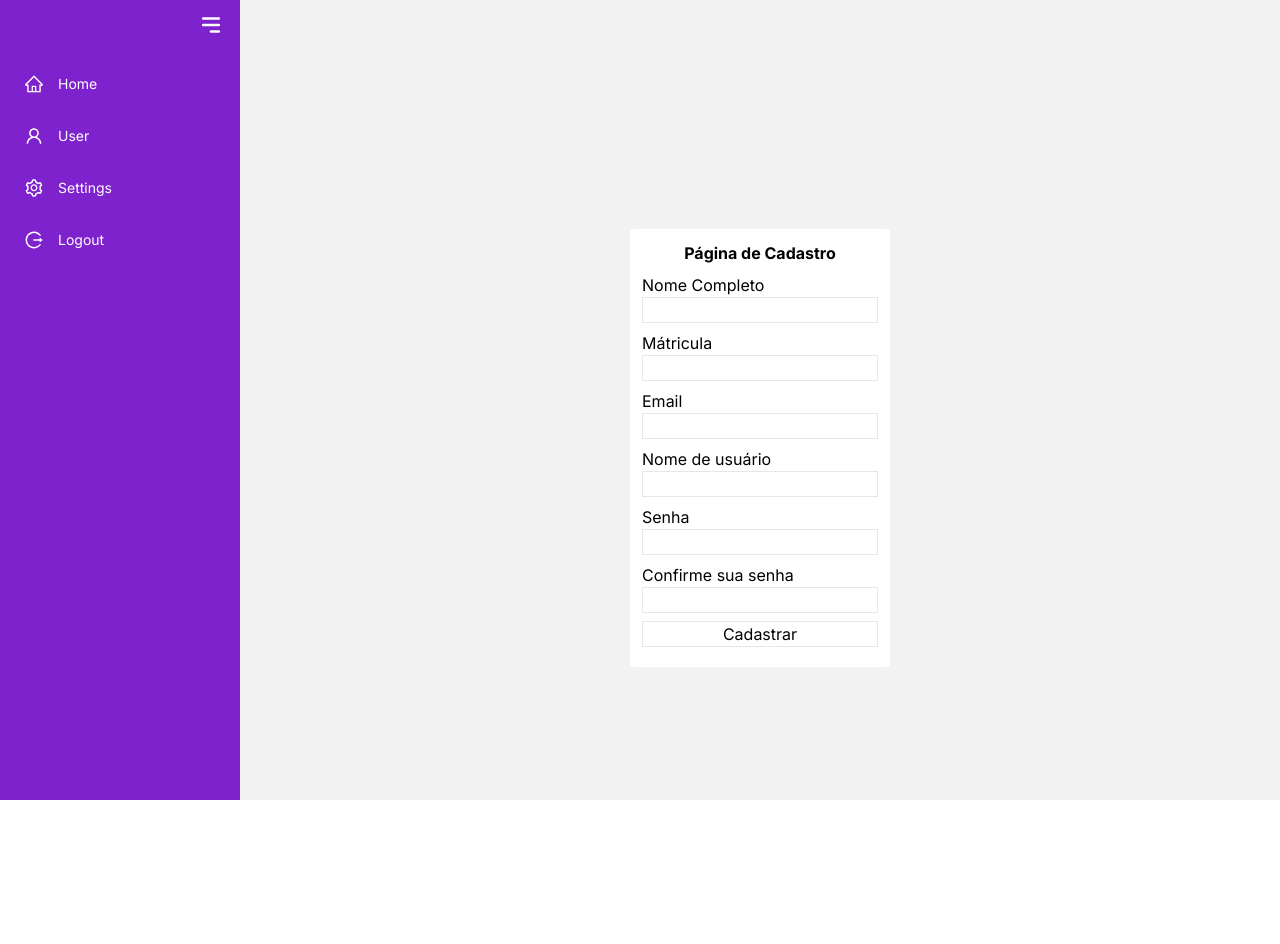
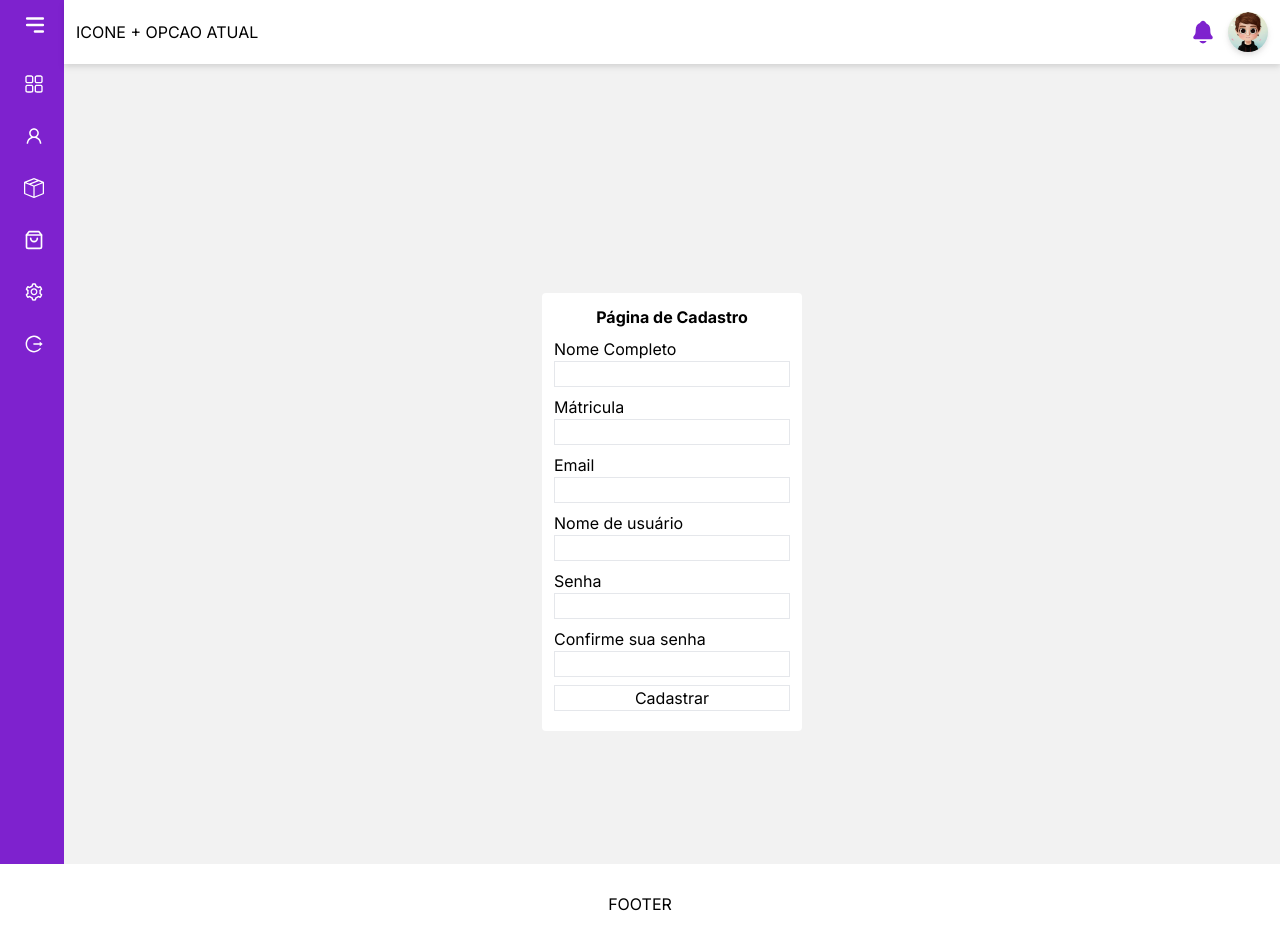
Before and after one commit to CamilodeAssis/Smart-Store-1.0, a React (Vite) app in the folder client/: page /user in a window 1280 px wide. Before the commit the page ends 800 px from the top, so only its background shows below. Built offline with nearby package versions, Linux system fonts and the light colour scheme.

Commit message:
uptade navbar

```diff
--- a/client/src/App.tsx
+++ b/client/src/App.tsx
@@ -1,16 +1,21 @@
+
 import { GlobalRoutes } from "./routes/GlobalRoutes"
+import { Menu } from './components/Menu'
+import { Footer } from './components/Footer'
 
 
-import { Dashboard } from './components/Dashboard'
-export const App =() => {
+export const App = () => {
 
 
   return (
-
     <>
-    <Dashboard />
+      <section className="flex ">
+        <Menu />
+        <div className='w-full'>
+          <GlobalRoutes />
+        </div>
+      </section>
+      <Footer />
     </>
-
-
   )
 }
--- a/client/src/components/Dashboard.tsx
+++ b/client/src/components/Dashboard.tsx
@@ -1,55 +1,14 @@
-import React from 'react';
-import { useState, useEffect } from 'react'
-import { Link } from 'react-router-dom';
-import { Options } from '../helpers/data/options'
-import { OptionsType } from '../types/optionsType'
-import { GlobalRoutes } from "../routes/GlobalRoutes"
-
-import { HiMenuAlt3 } from 'react-icons/hi'
-
+import { NavBar } from "../components/NavBar";
 
 export const Dashboard = () => {
 
-    const [menuOptions, setMenuOptions] = useState<OptionsType[]>(Options);
-
-    const [isOpen, setIsOpen] = useState(true);
 
 
-
-    return (
-        <section className="flex ">
-            <div className={`bg-purple-700 min-h-screen ${isOpen ? 'w-72' : 'w-16'}  px-4 duration-500`}>
-                <div className="py-3 flex justify-end">
-                    <HiMenuAlt3 size={26} className="cursor-pointer text-white" onClick={() => setIsOpen(!isOpen)} />
-                </div>
-                <div className='mt-4 flex flex-col gap-4 relative text-white'>
-                    {
-                        menuOptions?.map((menu, index) => (
-                            <Link to={menu.link} key={index} className="group flex  items-center text-sm gap-3.5 font-medium p-2 hover:bg-purple-600 rounded-md">
-                                <div >{React.createElement(menu.icon, { size: "20" })}</div>
-                                <h2
-                                    style={{
-                                        transitionDelay: `${index + 2}00ms`
-                                    }}
-                                    className={`wjitespace-pre duration-500 ${!isOpen && 'opacity-0 translate-x-28 overflow-hidden'}`}>
-                                    {menu.name}
-                                </h2>
-                                <h2
-                                    className={` ${isOpen && "hidden"
-                                        } absolute left-48 bg-white  text-slate-700 whitespace-pre rounded-md drop-shadow-lg px-0 py-0 w-0 overflow-hidden group-hover:px-2 group-hover:py-1 group-hover:left-14 group-hover:duration-300 group-hover:w-fit`}>
-                                    {menu.name}
-                                </h2>
-                            </Link>
-                        ))
-                    }
-
-
-                </div>
-            </div>
-            <div className='w-full'>
-                <GlobalRoutes />
-            </div>
-        </section>
-    );
+  return (
+    <>
+      <NavBar />
+      <div></div>
+    </>
+  );
 
 }
--- /dev/null
+++ b/client/src/components/Footer.tsx
@@ -0,0 +1,6 @@
+
+export const Footer = () => {
+    return(
+        <div className="bg-white w-full h-20 flex justify-center items-center">FOOTER</div>
+    );
+}
--- a/client/src/components/Home.tsx
+++ b/client/src/components/Home.tsx
@@ -1,6 +1,12 @@
+import { NavBar } from '../components/NavBar'
+export const Home = () => {
+    return (
+        <>
+            <NavBar />
+            <div>
+                HOME
 
-export const Home = () => {
-    return(
-        <div>HOME inicio</div>
+            </div>
+        </>
     );
 }
--- a/client/src/components/Login.tsx
+++ b/client/src/components/Login.tsx
@@ -1,8 +1,11 @@
-import  { Link } from 'react-router-dom'
+import { Link } from 'react-router-dom'
+import { NavBar } from '../components/NavBar'
 
 
 export const Login = () => {
     return (
+        <>
+            <NavBar />
             <div className="flex justify-center items-center h-screen bg-grayBG w-full">
 
                 <div className="flex w-[auto] h-[300px] flex-col mt-24 items-center bg-white rounded p-2" >
@@ -17,7 +20,7 @@ export const Login = () => {
                         <input type="text" autoComplete="current-email" className="border mb-2" />
                         Senha
                         <input type="password" autoComplete="current-password" className="border mb-2" />
-                    <button type="submit"  className="border mb-2">Login</button>
+                        <button type="submit" className="border mb-2">Login</button>
                     </form>
 
                     <div className=' text-center text-xs'>Não possui uma conta? <Link className='text-red-600' to="/register">Registre-se</Link> agora mesmo</div>
@@ -25,5 +28,6 @@ export const Login = () => {
 
 
             </div>
+        </>
     );
 }
--- /dev/null
+++ b/client/src/components/Menu.tsx
@@ -0,0 +1,42 @@
+import React from 'react';
+import { useState, useEffect } from 'react'
+import { Link } from 'react-router-dom';
+import { Options } from '../helpers/data/options'
+import { OptionsType } from '../types/optionsType'
+import { HiMenuAlt3 } from 'react-icons/hi'
+
+export const Menu = () => {
+
+    const [menuOptions, setMenuOptions] = useState<OptionsType[]>(Options);
+    const [isOpen, setIsOpen] = useState(false);
+
+    return (
+        <div className={`bg-purple-700 min-h-screen ${isOpen ? 'w-72' : 'w-16'}  px-4 duration-500`}>
+
+            <div className="py-3 flex justify-end">
+                <HiMenuAlt3 size={26} className="cursor-pointer text-white" onClick={() => setIsOpen(!isOpen)} />
+            </div>
+            <div className='mt-4 flex flex-col gap-4 relative text-white'>
+                {
+                    menuOptions?.map((menu, index) => (
+                        <Link to={menu.link} key={index} className="group flex  items-center text-sm gap-3.5 font-medium p-2 hover:bg-purple-600 rounded-md">
+                            <div >{React.createElement(menu.icon, { size: "20" })}</div>
+                            <h2
+                                style={{
+                                    transitionDelay: `${index + 2}00ms`
+                                }}
+                                className={`wjitespace-pre duration-500 ${!isOpen && 'opacity-0 translate-x-28 overflow-hidden'}`}>
+                                {menu.name}
+                            </h2>
+                            <h2
+                                className={` ${isOpen && "hidden"
+                                    } absolute left-48 bg-white  text-slate-700 whitespace-pre rounded-md drop-shadow-lg px-0 py-0 w-0 overflow-hidden group-hover:px-2 group-hover:py-1 group-hover:left-14 group-hover:duration-300 group-hover:w-fit`}>
+                                {menu.name}
+                            </h2>
+                        </Link>
+                    ))
+                }
+            </div>
+        </div>
+    );
+}
--- /dev/null
+++ b/client/src/components/NavBar.tsx
@@ -0,0 +1,23 @@
+import { IoNotifications } from 'react-icons/io5'
+import img from '../assets/images/eu.jpeg'
+
+export const NavBar = () => {
+
+    return (
+        <div className="flex justify-between items-center w-full h-16 bg-white drop-shadow-md p-3">
+
+            <div>ICONE + OPCAO ATUAL</div>
+
+            <div className='flex justify-between items-center gap-3'>
+                <IoNotifications size={26} className='text-purple-700' />
+
+                <img className='rounded-full drop-shadow-md w-10 h-10' src={img} alt="" />
+
+            </div>
+
+
+
+
+        </div>
+    );
+};
--- a/client/src/components/SideMenu.tsx
+++ /dev/null
@@ -1,13 +0,0 @@
-import {BsArrowLeftShort} from 'react-icons/bs'
-
-
-export const SideMenu = () => {
-    return(
-        <>
-        <div className='bg-purple-700 h-screen p-5 pt-8 w-72  '>
-        <BsArrowLeftShort className='text-purple-700 bg-white left-10 text-3xl rounded-full' />
-        </div>
-
-         </>
-    );
-}
--- a/client/src/components/User.tsx
+++ b/client/src/components/User.tsx
@@ -1,6 +1,6 @@
 import { useState } from "react";
-
 import { useForm } from 'react-hook-form'
+import { NavBar } from '../components/NavBar'
 
 
 export const User = () => {
@@ -11,7 +11,9 @@ export const User = () => {
 
 
     return (
-        <div className="flex justify-center items-center h-screen bg-grayBG">
+        <>
+            <NavBar />
+            <div className="flex justify-center items-center h-screen bg-grayBG w-full">
 
                 <div className="flex w-auto h-auto flex-col mt-24 items-center bg-white rounded p-3" >
 
@@ -41,5 +43,6 @@ export const User = () => {
 
 
             </div>
+        </>
     );
 }
--- a/client/src/helpers/data/options.ts
+++ b/client/src/helpers/data/options.ts
@@ -1,8 +1,12 @@
 import { AiOutlineMenu, AiOutlineHome, AiOutlineUser, AiOutlineSetting,AiOutlineLogout } from 'react-icons/ai'
-
+import { RxDashboard } from 'react-icons/rx'
+import { BsBoxSeam } from 'react-icons/bs'
+import { FiShoppingBag } from 'react-icons/fi'
 export  const Options = [
-    {name: "Home", link: "/", icon: AiOutlineHome},
+    {name: "Dashboard", link: "/", icon: RxDashboard},
     {name: "User", link: "/user", icon: AiOutlineUser},
+    {name: "Product", link: "/product", icon: BsBoxSeam},
+    {name: "Sale", link: "/sale", icon: FiShoppingBag},
     {name: "Settings", link: "/settings", icon: AiOutlineSetting},
     {name: "Logout", link: "/logout", icon: AiOutlineLogout},
 
```
Also changed, not shown: client/src/assets/images/eu.jpeg (added). Lines whose indentation alone changed are shown as unchanged.
